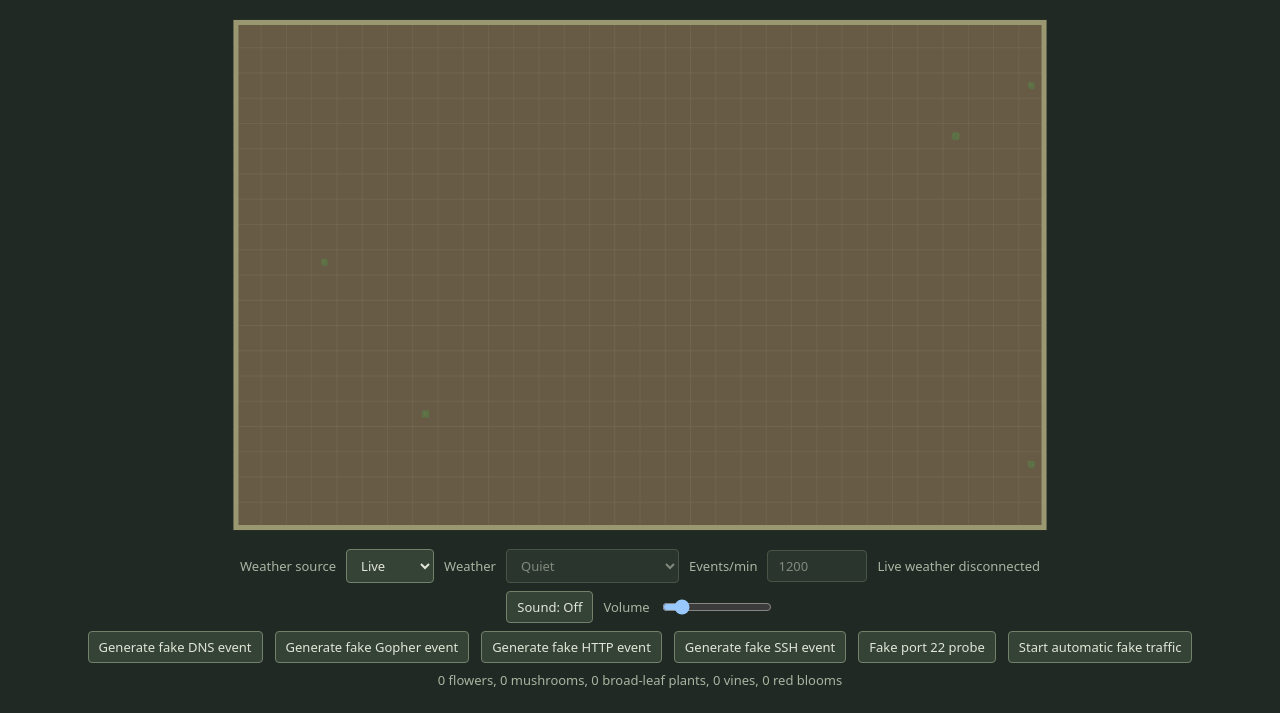
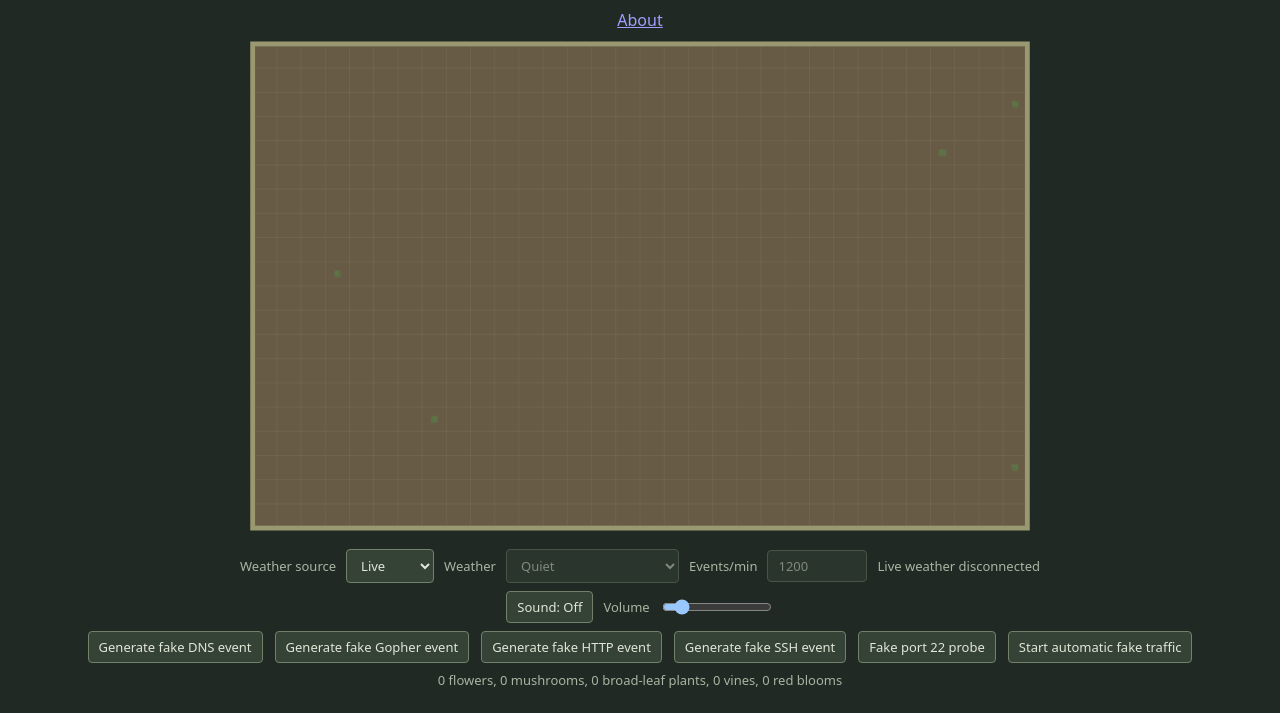
Before and after one commit to JoyfulReaper/PacketGarden, a plain HTML site: page wwwroot/index.html in a window 1280 px wide. Shown: the part 87-800 px from the top of the page. Drawn offline with Linux system fonts and the light colour scheme; no server answers.

Commit message:
Link garden to about page

```diff
--- a/wwwroot/index.html
+++ b/wwwroot/index.html
@@ -16,6 +16,9 @@
   <header>
     <h1>PacketGarden</h1>
     <p>Packet Garden: Composting the internet's shit into something pretty.</p>
+    <nav class="site-nav" aria-label="Site navigation">
+      <a href="about.html">About</a>
+    </nav>
   </header>
   <main aria-label="Garden">
     <canvas aria-label="An empty rectangular soil garden with a subtle square grid" role="img">
```
